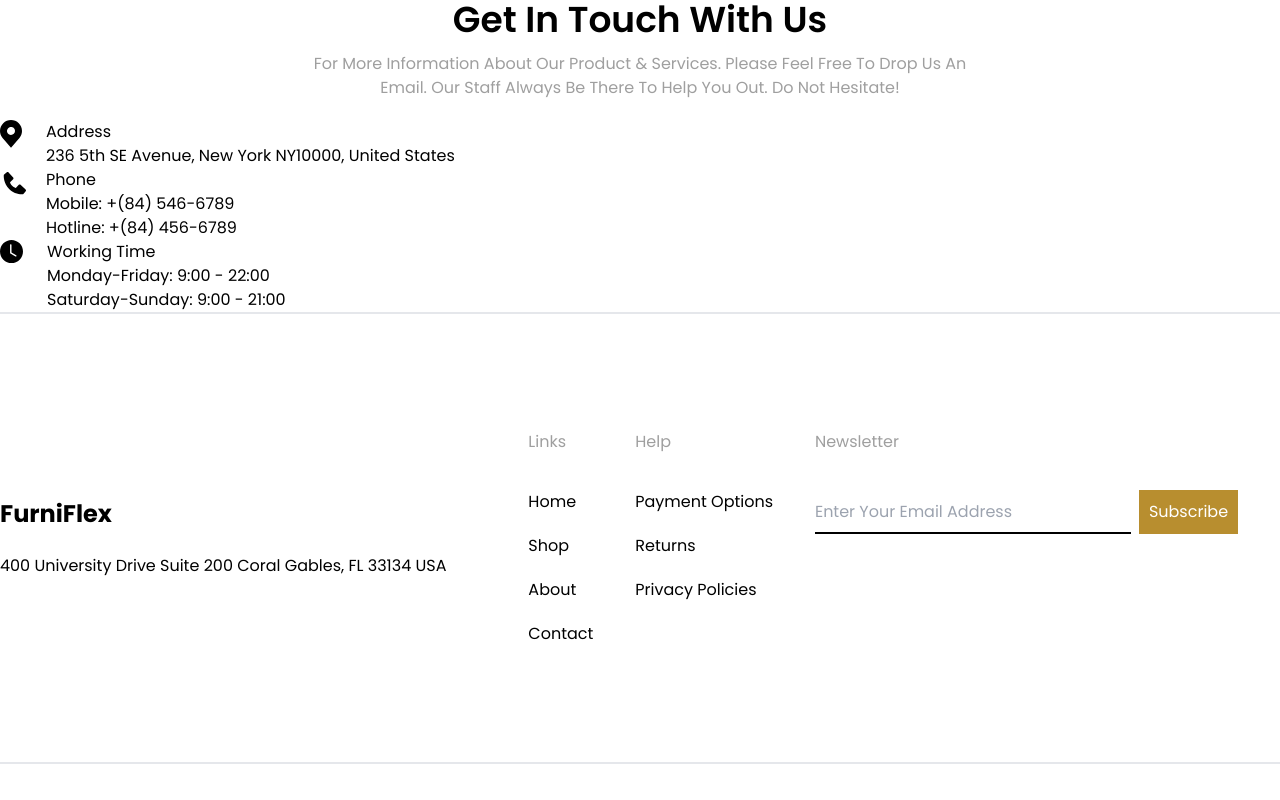
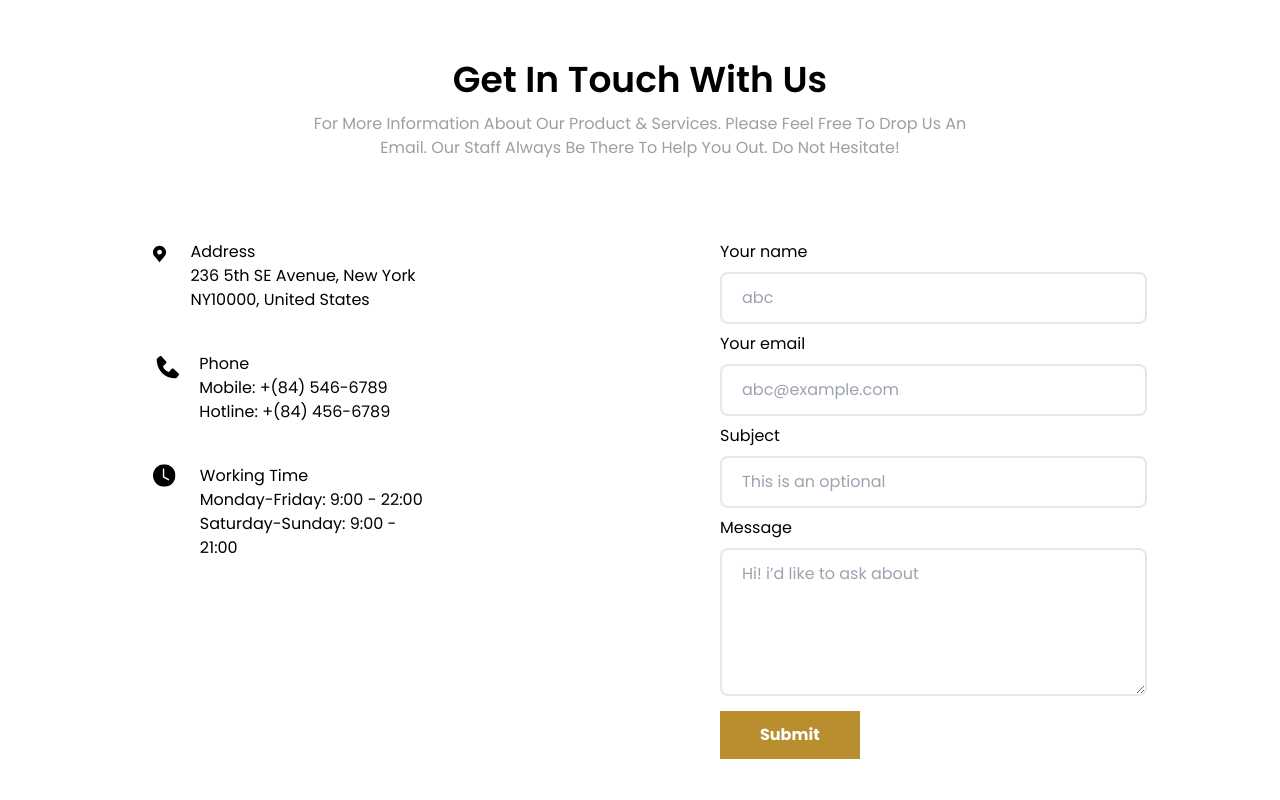
Before and after one commit to mhlehri/FurniFlex, a React (Vite) app: page /blog in a window 1280 px wide. Shown: the part 400-1200 px from the top of the page. Built offline with nearby package versions, Linux system fonts and the light colour scheme.

Commit message:
contact form added

```diff
--- a/src/Pages/Contact/Contact.jsx
+++ b/src/Pages/Contact/Contact.jsx
@@ -6,7 +6,7 @@ const Contact = () => {
       <Cover title="Contact" />
 
       {/* title & subtitle */}
-      <div className="my-5 space-y-3">
+      <div className="space-y-3 mt-20">
         <h1 className="text-4xl font-semibold text-center">
           Get In Touch With Us
         </h1>
@@ -18,9 +18,9 @@ const Contact = () => {
       </div>
 
       {/* contact info & form container */}
-      <div>
+      <div className="flex justify-around py-20">
         {/* contact info */}
-        <div>
+        <div className="space-y-10 px-5 max-w-xs">
           <div className="flex gap-6">
             <svg
               xmlns="http://www.w3.org/2000/svg"
@@ -88,7 +88,46 @@ const Contact = () => {
           </div>
         </div>
         {/* contact form */}
-        <form action=""></form>
+        <form className="w-1/3">
+          <label htmlFor="name">Your name</label>
+          <input
+            required
+            type="text"
+            id="name"
+            name="name"
+            placeholder="abc"
+            className="px-5 py-3 my-2 rounded-lg outline-[#B88E2F] border-2 w-full"
+          />
+          <label htmlFor="email">Your email</label>
+          <input
+            required
+            type="text"
+            id="email"
+            name="email"
+            placeholder="abc@example.com"
+            className="px-5 py-3 my-2 rounded-lg outline-[#B88E2F] border-2 w-full"
+          />
+          <label htmlFor="sub">Subject</label>
+          <input
+            type="text"
+            id="sub"
+            name="sub"
+            placeholder="This is an optional"
+            className="px-5 py-3 my-2 rounded-lg outline-[#B88E2F] border-2 w-full"
+          />
+          <label htmlFor="message">Message</label>
+          <textarea
+            required
+            id="message"
+            name="message"
+            rows="5"
+            placeholder="Hi! i’d like to ask about"
+            className="px-5 py-3 my-2 rounded-lg outline-[#B88E2F] border-2 w-full"
+          />
+          <button className="font-bold lg:py-3 hover:scale-95 duration-300 lg:px-10 text-white bg-[#B88E2F]">
+            Submit
+          </button>
+        </form>
       </div>
     </div>
   );
```
